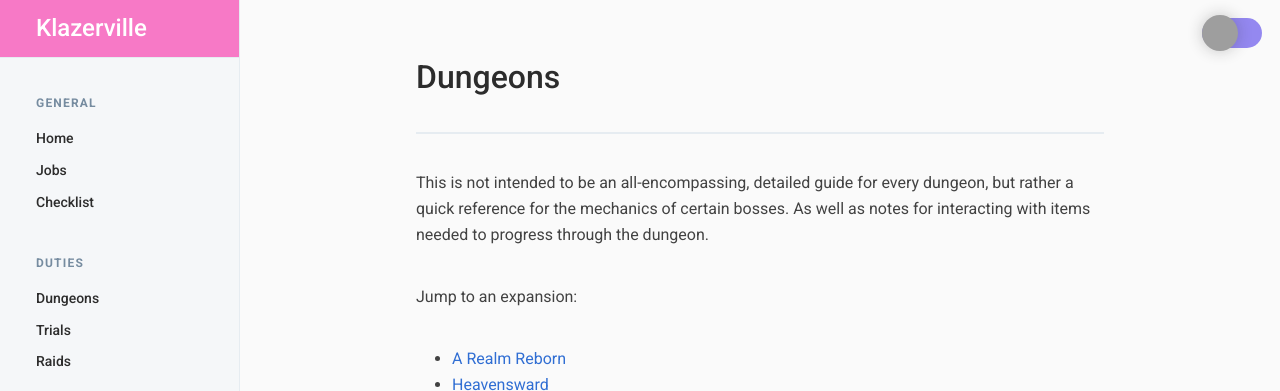
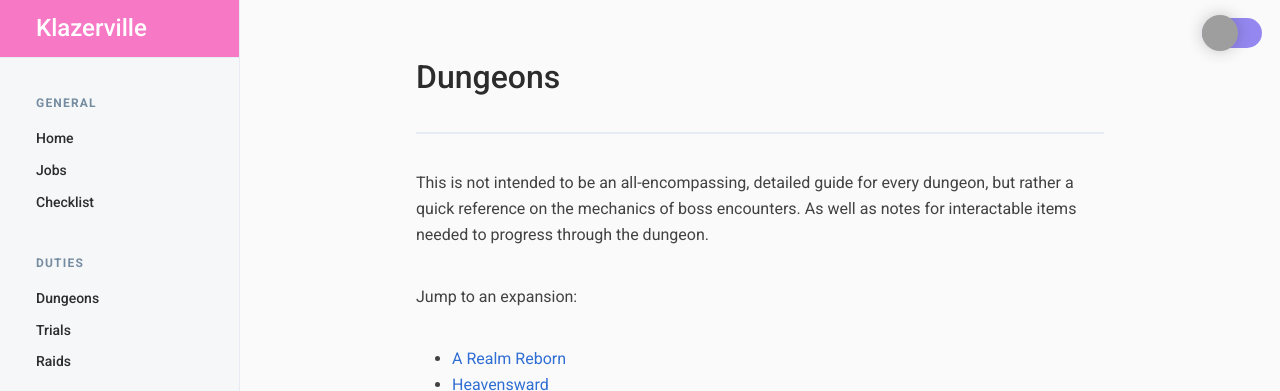
Before and after one commit to haothitran/klazerville, a Jekyll site: the page built from duties/dungeons.md, in a window 1280 px wide and 900 px high. Shown: the top 391 px of the window. Built offline with Jekyll 4.4.1, drawn with Linux system fonts in a browser that asks for light colours; grey boxes are pictures that could not be loaded.

Commit message:
Edit description for dungeons page

```diff
--- a/duties/dungeons.md
+++ b/duties/dungeons.md
@@ -7,7 +7,7 @@ date: 2020-08-15
 
 # Dungeons
 
-This is not intended to be an all-encompassing, detailed guide for every dungeon, but rather a quick reference for the mechanics of certain bosses. As well as notes for interacting with items needed to progress through the dungeon.
+This is not intended to be an all-encompassing, detailed guide for every dungeon, but rather a quick reference on the mechanics of boss encounters. As well as notes for interactable items needed to progress through the dungeon.
 
 Jump to an expansion:
 
```
